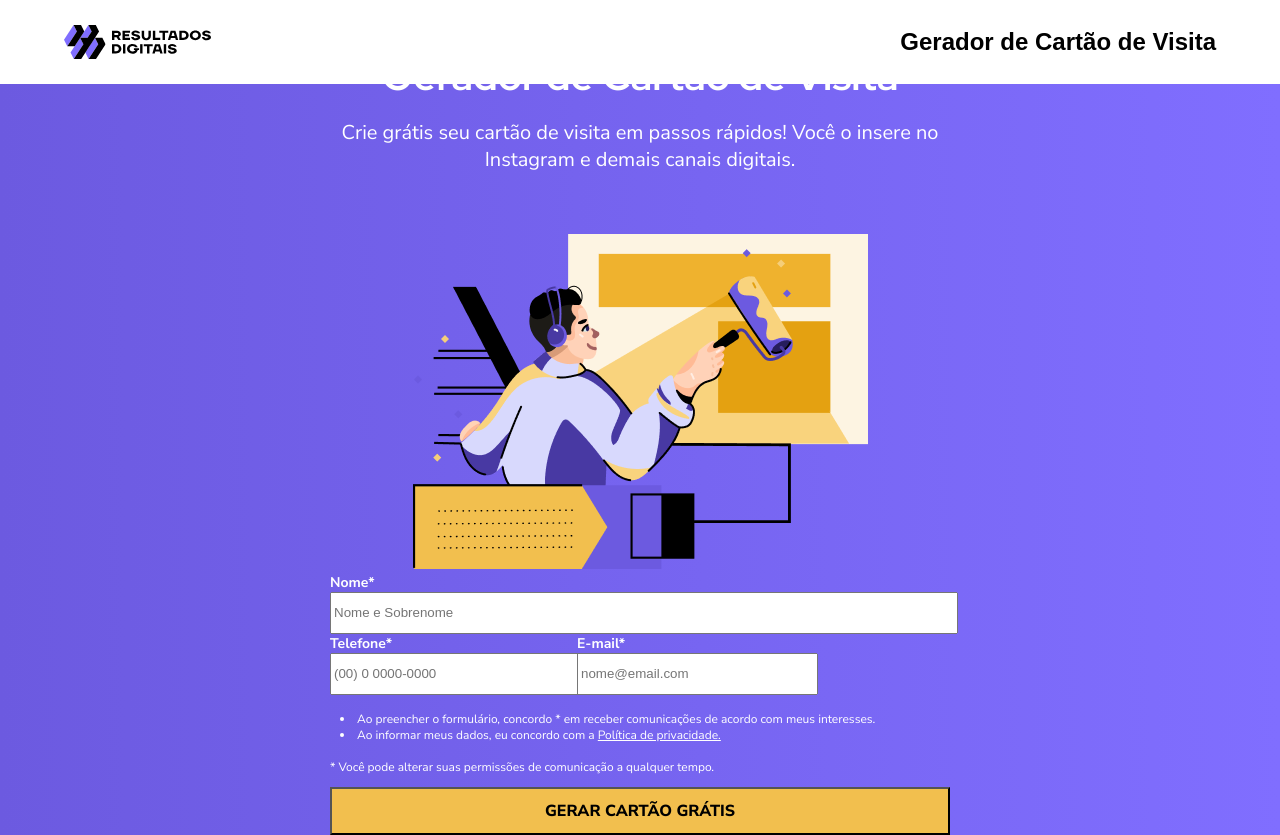
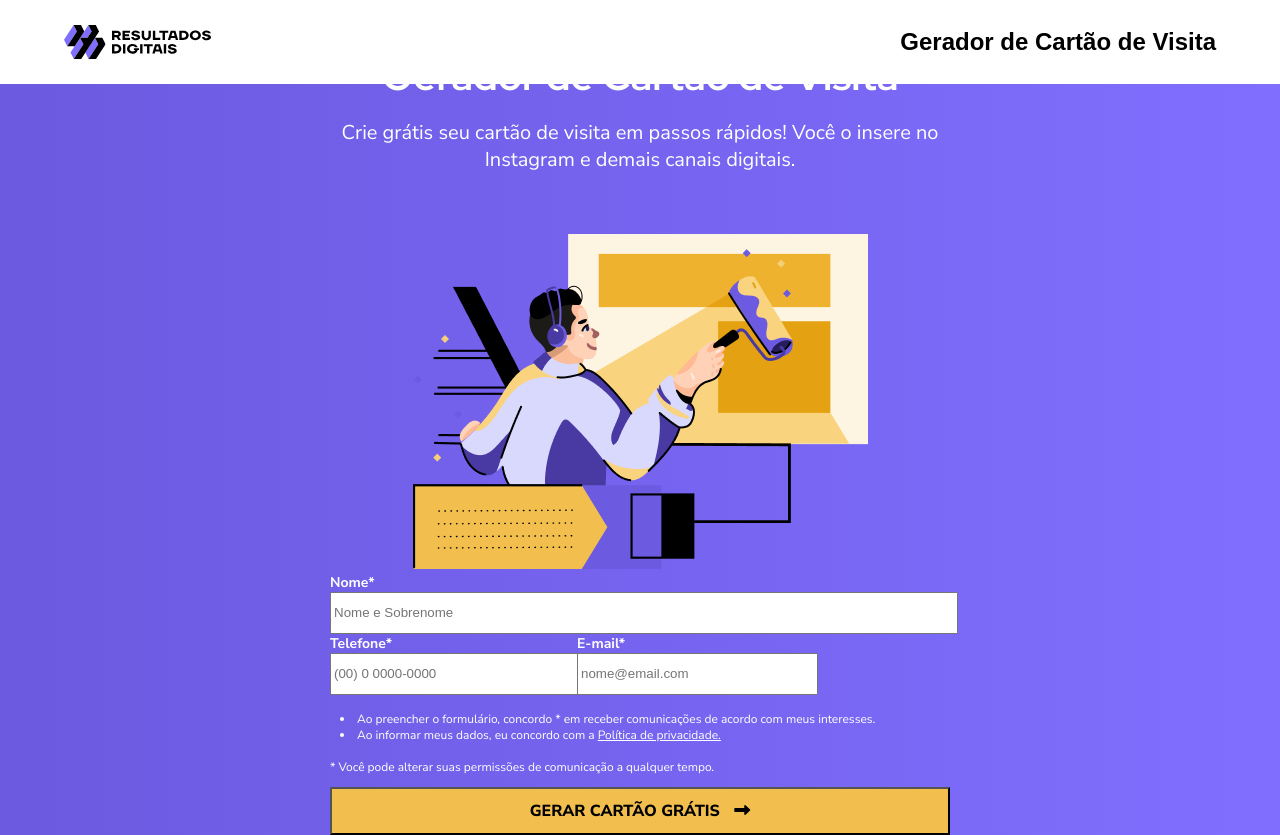
Before and after one commit to MorganaDuarte/business-card, a Vue app: page / in a window 1280 px wide. Built offline with nearby package versions, Linux system fonts and the light colour scheme; a web font is replaced by a local one.

Commit message:
add icons

```diff
--- a/index.html
+++ b/index.html
@@ -13,6 +13,7 @@
     <link rel="preconnect" href="https://fonts.googleapis.com">
     <link rel="preconnect" href="https://fonts.gstatic.com" crossorigin>
     <link href="https://fonts.googleapis.com/css2?family=Darker+Grotesque:wght@800&family=Nunito+Sans:ital,opsz,wght@0,6..12,200..1000;1,6..12,200..1000&family=Red+Hat+Display:ital,wght@0,300..900;1,300..900&display=swap" rel="stylesheet">
+    <script src="https://kit.fontawesome.com/668a44541f.js" crossorigin="anonymous"></script>
     <title>Business Card</title>
   </head>
   <body>
--- a/src/components/card/BusinessCard.vue
+++ b/src/components/card/BusinessCard.vue
@@ -15,10 +15,14 @@
       </div>
     </div>
     <div>
-      <button class="download-card-button">BAIXAR CARTÃO</button>
+      <button class="download-card-button">
+        <i class="fa-solid fa-down-long icon-download"></i>
+        BAIXAR CARTÃO
+      </button>
     </div>
     <a href="https://app.rdstation.com.br/signup" target="_blank" class="style-link">
       FAZER UM TESTE GRÁTIS DO RD STATION MARKETING
+      <i class="fa-solid fa-right-long icon-arrow-right"></i>
     </a>
   </div>
 </template>
@@ -114,4 +118,12 @@ export default {
   color: #FFFFFF;
   text-align: center;
 }
+
+.icon-download {
+  padding-right: 10px;
+}
+
+.icon-arrow-right {
+  padding-left: 10px;
+}
 </style>
--- a/src/components/form/FormCard.vue
+++ b/src/components/form/FormCard.vue
@@ -22,7 +22,10 @@
       <p class="list-form">* Você pode alterar suas permissões de comunicação a qualquer tempo.</p>
     </div>
     <div>
-      <button type="submit" class="button-generate">GERAR CARTÃO GRÁTIS</button>
+      <button type="submit" class="button-generate">
+        GERAR CARTÃO GRÁTIS
+        <i class="fa-solid fa-right-long icon-arrow-right"></i>
+      </button>
     </div>
   </form>
 </template>
@@ -97,4 +100,8 @@ export default {
 .policy-link {
   color: #FFFFFF;
 }
+
+.icon-arrow-right {
+  padding-left: 10px;
+}
 </style>
--- a/src/views/HomeView.vue
+++ b/src/views/HomeView.vue
@@ -7,7 +7,7 @@
         <img src="../assets/img-rd.png" alt="lading-page" class="img-rd">
       </div>
       <FormCard v-if="showForm" @formData="handleFormData" />
-      <BusinessCard v-else :dataCard="dataCard" @backButton="test" />
+      <BusinessCard v-else :dataCard="dataCard" />
     </div>
   </div>
 </template>
@@ -29,6 +29,7 @@ export default {
   methods: {
     handleFormData(formData) {
       this.dataCard = formData;
+      this.showForm = false;
     }
   }
 }
```
